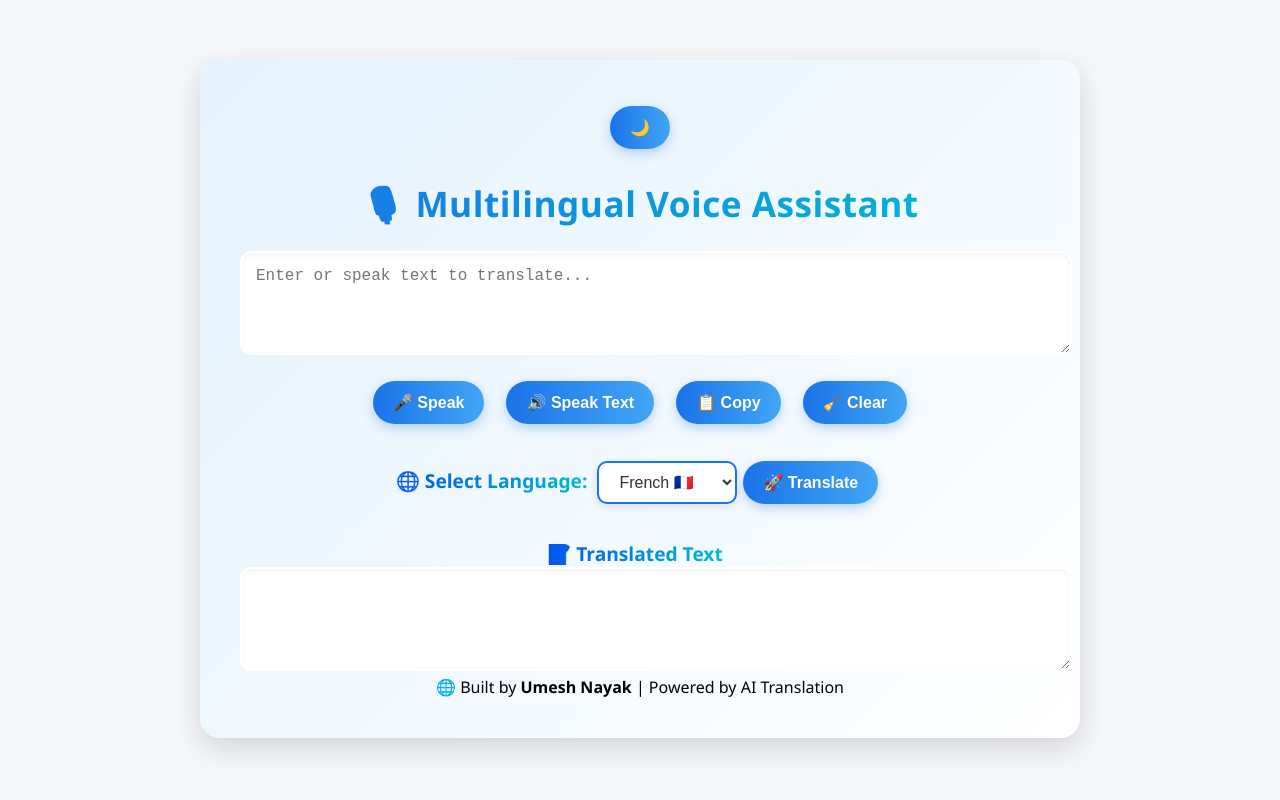
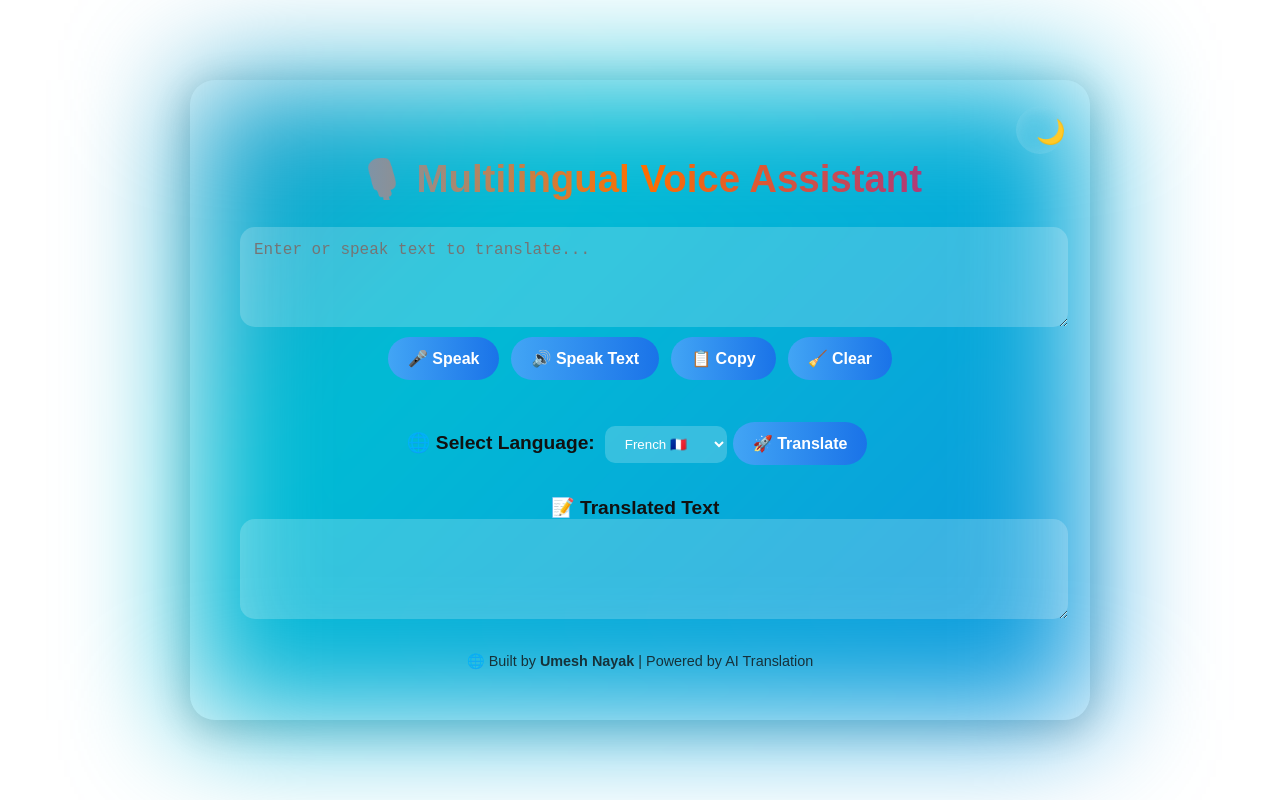
Before and after one commit to UmeshNayak1/Multilingual-Voice-Assistant, a React (Create React App) app in the folder frontend/: page / in a window 1280 px wide. Built offline with nearby package versions, Linux system fonts and the light colour scheme.

Commit message:
Refactor App.css for animated background and layout
Removed light and dark mode styles, added animated gradient background, and updated layout styles.

```diff
--- a/frontend/src/App.css
+++ b/frontend/src/App.css
@@ -1,103 +1,98 @@
-/* 🌞 Light Mode */
-.App.light {
-  background: linear-gradient(135deg, #e3f2fd, #ffffff);
-  color: #000;
-  transition: all 0.5s ease-in-out;
+/* 🌈 Animated Gradient Background */
+.animated-bg {
+  position: fixed;
+  top: 0;
+  left: 0;
+  width: 100%;
+  height: 100%;
+  background: linear-gradient(-45deg, #1a73e8, #00bcd4, #8e24aa, #ff6f00);
+  background-size: 400% 400%;
+  animation: gradientMove 12s ease infinite;
+  z-index: -1;
+  filter: blur(60px);
 }
 
-.App.light button {
-  background: linear-gradient(90deg, #1a73e8, #42a5f5);
-  color: #fff;
+@keyframes gradientMove {
+  0% { background-position: 0% 50%; }
+  50% { background-position: 100% 50%; }
+  100% { background-position: 0% 50%; }
 }
 
-.App.light textarea {
-  background-color: #fff;
-  color: #000;
-}
-
-/* 🌚 Dark Mode */
-.App.dark {
-  background: linear-gradient(135deg, #0f172a, #1e293b);
-  color: #f5f5f5;
-  transition: all 0.5s ease-in-out;
-}
-
-.App.dark button {
-  background: linear-gradient(90deg, #334155, #475569);
-  color: #f0f0f0;
-}
-
-.App.dark textarea {
-  background-color: #1e293b;
-  color: #f0f0f0;
-}
-
-/* 🌐 General Body */
+/* 🌐 Body */
 body {
   margin: 0;
-  padding: 0;
-  font-family: "Poppins", "Segoe UI", Tahoma, Geneva, Verdana, sans-serif;
-  background: #f5f7fa;
-  color: #333;
+  font-family: "Poppins", sans-serif;
   overflow-x: hidden;
 }
 
-/* 🧊 App Container */
+/* 💎 Main Container */
 .App {
   max-width: 800px;
-  margin: 60px auto;
-  padding: 40px;
-  border-radius: 20px;
-  background: rgba(255, 255, 255, 0.25);
-  backdrop-filter: blur(12px);
-  box-shadow: 0 10px 30px rgba(0, 0, 0, 0.15);
+  margin: 80px auto;
+  padding: 50px;
+  border-radius: 25px;
+  background: rgba(255, 255, 255, 0.15);
+  backdrop-filter: blur(20px);
+  box-shadow: 0 8px 40px rgba(0, 0, 0, 0.25);
   text-align: center;
-  transition: all 0.4s ease-in-out;
-  position: relative;
+  color: #fff;
+  opacity: 0;
+  transform: translateY(40px);
+  transition: opacity 1s ease, transform 1s ease;
 }
 
-/* 💫 Heading */
-h1 {
-  font-size: 2.2rem;
-  font-weight: 700;
-  background: linear-gradient(90deg, #1a73e8, #00bcd4);
+.App.loaded {
+  opacity: 1;
+  transform: translateY(0);
+}
+
+/* 🌞 Light Mode */
+.App.light {
+  color: #111;
+}
+
+/* 🌙 Dark Mode */
+.App.dark {
+  color: #fff;
+  background: rgba(0, 0, 0, 0.3);
+}
+
+/* ✨ Animated Title */
+.app-title {
+  font-size: 2.4rem;
+  background: linear-gradient(90deg, #42a5f5, #ff6f00, #8e24aa);
   -webkit-background-clip: text;
   -webkit-text-fill-color: transparent;
-  margin-bottom: 24px;
-  letter-spacing: 0.5px;
+  animation: shine 6s linear infinite;
 }
 
-/* 📝 Textarea Styling */
+@keyframes shine {
+  0% { background-position: 0% 50%; }
+  100% { background-position: 200% 50%; }
+}
+
+/* 📝 Textarea */
 textarea {
   width: 100%;
   padding: 14px;
   font-size: 1rem;
-  border: 2px solid transparent;
-  border-radius: 12px;
-  background: rgba(255, 255, 255, 0.7);
-  backdrop-filter: blur(4px);
+  border: none;
+  border-radius: 15px;
+  background: rgba(255, 255, 255, 0.2);
+  color: #fff;
+  outline: none;
+  transition: all 0.4s ease;
   resize: vertical;
-  transition: all 0.3s ease-in-out;
-  box-shadow: inset 0 2px 5px rgba(0, 0, 0, 0.05);
 }
 
-textarea:hover {
-  border-color: #1a73e8;
+textarea:hover,
+textarea:focus {
+  background: rgba(255, 255, 255, 0.3);
+  transform: scale(1.02);
+  box-shadow: 0 0 12px rgba(255, 255, 255, 0.3);
 }
 
-textarea:focus {
-  border-color: #2196f3;
-  box-shadow: 0 0 10px rgba(33, 150, 243, 0.4);
-  outline: none;
-}
-
-/* 🧠 Readonly Textarea (Translated Text) */
-textarea[readonly] {
-  background-color: rgba(245, 247, 250, 0.8);
-  cursor: not-allowed;
-}
-
-/* 🎛️ Buttons */
+/* 🎛 Buttons */
 button {
   border: none;
   border-radius: 50px;
@@ -106,101 +101,104 @@ button {
   font-size: 1rem;
   font-weight: 600;
   cursor: pointer;
+  background: linear-gradient(90deg, #42a5f5, #1a73e8);
+  color: #fff;
   transition: all 0.3s ease;
-  box-shadow: 0 4px 12px rgba(26, 115, 232, 0.3);
-  display: inline-flex;
-  align-items: center;
-  justify-content: center;
-  gap: 6px;
+  position: relative;
+  overflow: hidden;
 }
 
 button:hover {
-  transform: translateY(-2px);
-  box-shadow: 0 8px 20px rgba(26, 115, 232, 0.4);
+  transform: translateY(-2px) scale(1.05);
+  box-shadow: 0 0 15px rgba(26, 115, 232, 0.5);
 }
 
-button:active {
-  transform: scale(0.97);
+/* Ripple Effect */
+button::after {
+  content: "";
+  position: absolute;
+  background: rgba(255, 255, 255, 0.4);
+  border-radius: 50%;
+  transform: scale(0);
+  width: 100%;
+  height: 100%;
+  opacity: 0;
+  transition: transform 0.5s, opacity 1s;
+}
+button:active::after {
+  transform: scale(2);
+  opacity: 1;
 }
 
-/* 🌈 Select Dropdown */
+/* Theme Toggle */
+.theme-toggle {
+  position: absolute;
+  top: 20px;
+  right: 20px;
+  width: 48px;
+  height: 48px;
+  border-radius: 50%;
+  font-size: 1.5rem;
+  background: rgba(255, 255, 255, 0.2);
+  backdrop-filter: blur(10px);
+}
+
+/* 🌈 Select + Label */
+.language-select {
+  margin-top: 30px;
+}
+
 label {
-  font-weight: 700;
   font-size: 1.2rem;
-  background: linear-gradient(90deg, #0453f0, #00bcd4);
-  background-clip: text;
-  -webkit-background-clip: text;
-  -webkit-text-fill-color: transparent;
+  font-weight: bold;
   margin-right: 10px;
 }
 
 select {
   padding: 10px 16px;
-  border: 2px solid #1a73e8;
+  border: none;
   border-radius: 10px;
-  font-size: 1rem;
-  background-color: #ffffff;
-  color: #333;
+  background: rgba(255, 255, 255, 0.2);
+  color: #fff;
+  cursor: pointer;
   transition: all 0.3s ease;
-  cursor: pointer;
-  box-shadow: 0 3px 8px rgba(0, 0, 0, 0.1);
 }
 
 select:hover {
-  background-color: #e3f2fd;
-  border-color: #2196f3;
+  background: rgba(255, 255, 255, 0.3);
 }
 
-select:focus {
-  outline: none;
-  box-shadow: 0 0 6px rgba(33, 150, 243, 0.5);
-}
-
-/* Layout helpers */
-.button-group {
-  display: flex;
-  flex-wrap: wrap;
-  justify-content: center;
-  gap: 10px;
-  margin-top: 15px;
-}
-
-.language-select {
+/* 🧊 Output Section */
+.output-section {
   margin-top: 25px;
 }
 
-.output-section {
-  margin-top: 30px;
+.fade-in {
+  animation: fadeInUp 1s ease forwards;
+}
+
+@keyframes fadeInUp {
+  0% { opacity: 0; transform: translateY(25px); }
+  100% { opacity: 1; transform: translateY(0); }
 }
 
 /* 📱 Responsive */
 @media (max-width: 768px) {
   .App {
     width: 90%;
-    padding: 25px;
+    padding: 30px;
   }
-
-  h1 {
+  button, select {
+    width: 100%;
+  }
+  .app-title {
     font-size: 1.8rem;
-  }
-
-  textarea {
-    font-size: 0.95rem;
-  }
-
-  button,
-  select {
-    width: 100%;
-    margin: 8px 0;
-  }
-
-  label {
-    display: block;
-    margin-bottom: 10px;
   }
 }
 
-/* ✨ Smooth Theme Animation */
-.App {
-  transition: background 0.6s ease, color 0.3s ease;
+/* Footer */
+footer {
+  margin-top: 30px;
+  font-size: 0.9rem;
+  opacity: 0.8;
 }
```
